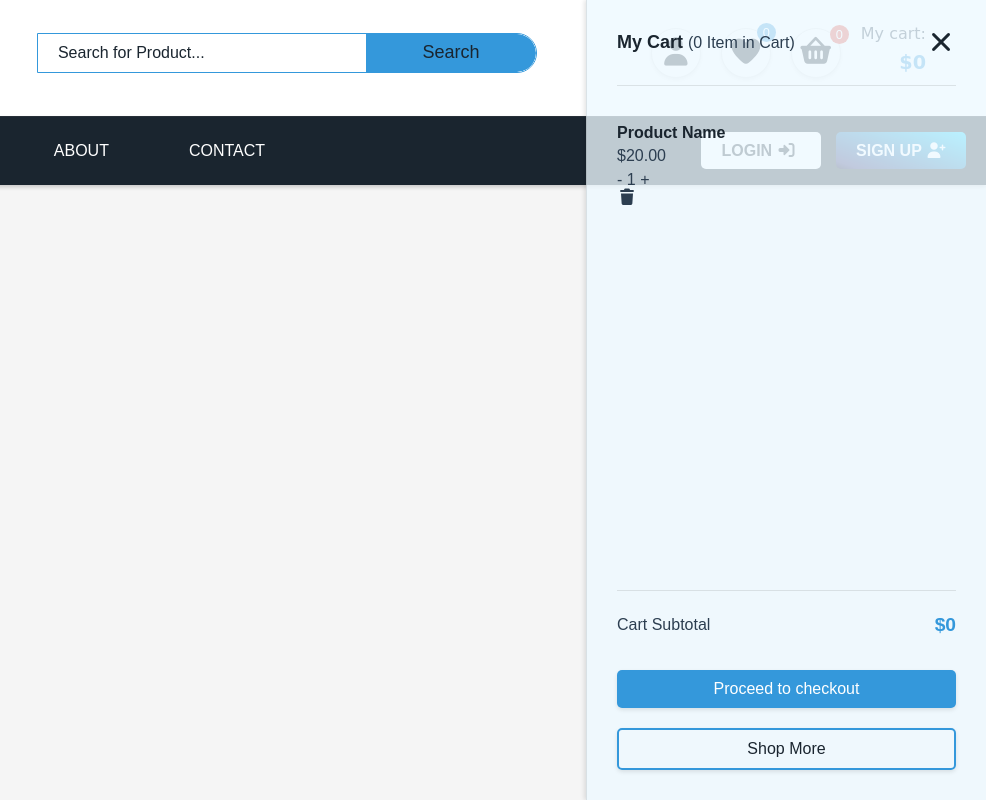
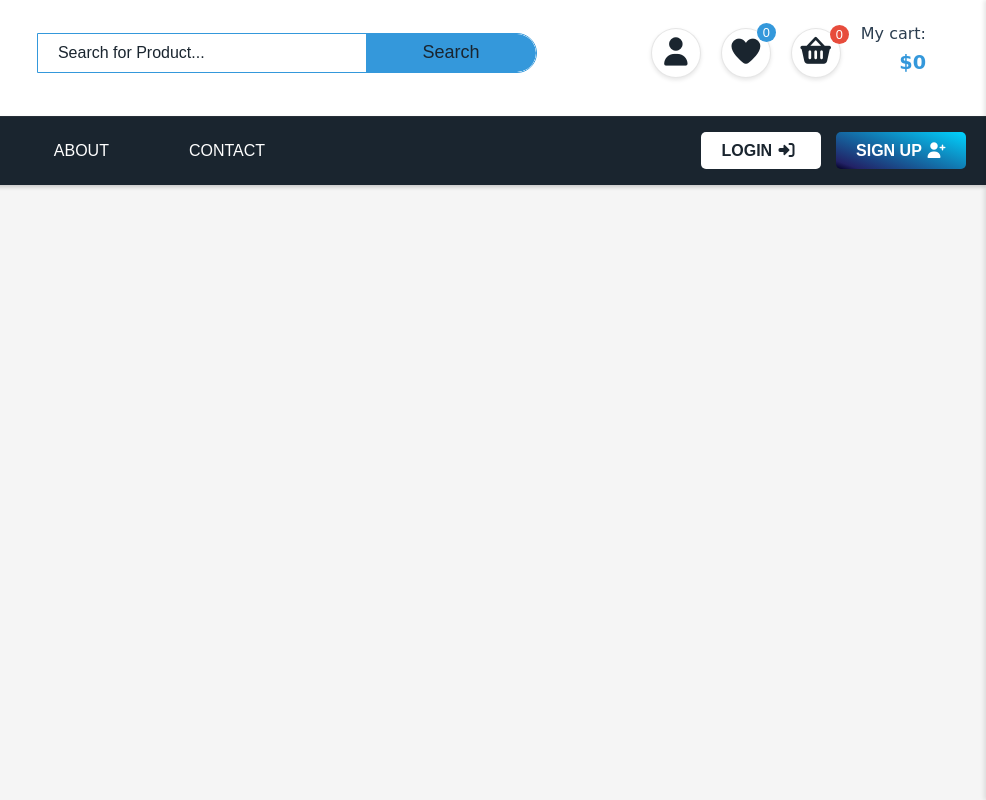
Before and after one commit to MahdiChaabani/Quincaillerie-Chaabani-with-Vite, a plain HTML site: page index.html in a window 1280 px wide. Shown: the full height of the page, 294-1280 px from the left. Drawn offline with Linux system fonts and the light colour scheme; files whose address does not match are found by name.

Commit message:
remove commnt

```diff
--- a/CSS/style.css
+++ b/CSS/style.css
@@ -504,11 +504,10 @@
     flex-direction: column;
     width: 400px;
      box-shadow: -2px 0 4px var(--shadow-color);
-     /*-----*/
-     /* transform: translateX(100%);
+     transform: translateX(100%);
     transition: transform 0.3s ease-in-out;
     overflow-y: auto;
-    justify-content: space-between;  */
+    justify-content: space-between;
 
  }
 
```
